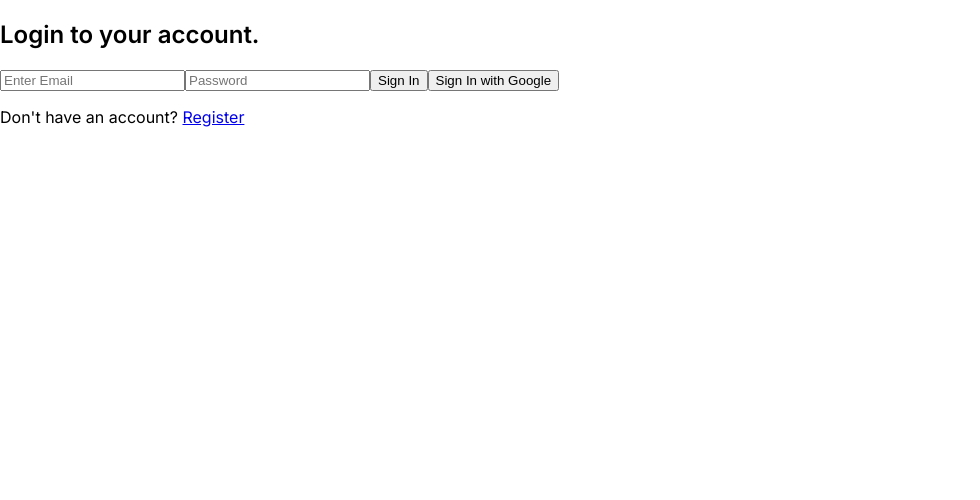
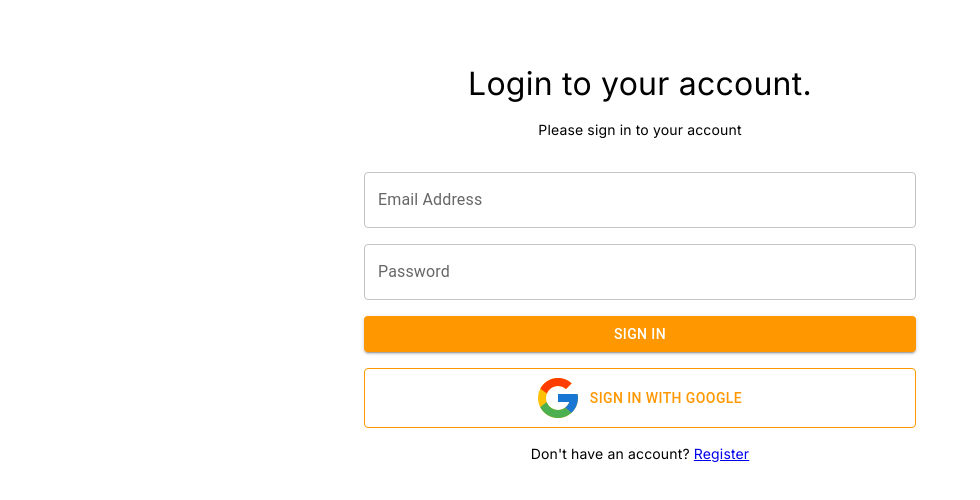
Before and after one commit to MichelleFMB/project-GMT, a React (Create React App) app: page /login in a window 1280 px wide. Shown: the top 500 px of the page, without its empty margins (0-980 px from the left). Built offline with nearby package versions, Linux system fonts and the light colour scheme.

Commit message:
fix - login section

```diff
--- a/src/components/Login/Login.js
+++ b/src/components/Login/Login.js
@@ -3,6 +3,8 @@ import { useDispatch, useSelector } from 'react-redux';
 import { loginWithEmailAction, loginWithGoogleAction } from '../../redux/actions/authAction';
 import { useNavigate } from 'react-router-dom';
 import LoginSuccessPopup from '../LoginPopUp/LoginSuccessPopup';
+import { Box, Button, TextField, Typography, Container, IconButton } from '@mui/material';
+import GoogleIcon from '@mui/icons-material/Google'; // Asegúrate de tener un icono de Google o usa tu propia imagen
 
 const Login = () => {
   const [email, setEmail] = useState('');
@@ -36,10 +38,10 @@ const Login = () => {
   };
 
   return (
-    <div>
+    <Container maxWidth="sm">
       {showPopup && (
-        <div
-          style={{
+        <Box
+          sx={{
             position: 'fixed',
             top: 0,
             left: 0,
@@ -56,28 +58,58 @@ const Login = () => {
             onClose={handleClosePopup}
             onGoToTracking={handleGoToTracking}
           />
-        </div>
+        </Box>
       )}
-      <div style={{ zIndex: 0 }}>
-        <h2>Login to your account.</h2>
-        {error && <p>Firebase: {error}</p>}
-        <input
+      <Box sx={{ zIndex: 0, textAlign: 'center', mt: 8 }}>
+        <Typography variant="h4" component="h2" sx={{ mb: 2, fontSize: '2rem' }}>
+          Login to your account.
+        </Typography>
+        <Typography variant="body2" sx={{ mb: 4, fontSize: '0.875rem' }}>
+          Please sign in to your account
+        </Typography>
+        {error && <Typography color="error">Firebase: {error}</Typography>}
+        <TextField
+          fullWidth
           type="email"
+          label="Email Address"
           placeholder="Enter Email"
+          variant="outlined"
           value={email}
           onChange={(e) => setEmail(e.target.value)}
+          sx={{ mb: 2, fontSize: '0.875rem' }}
         />
-        <input
+        <TextField
+          fullWidth
           type="password"
+          label="Password"
           placeholder="Password"
+          variant="outlined"
           value={password}
           onChange={(e) => setPassword(e.target.value)}
+          sx={{ mb: 2, fontSize: '0.875rem' }}
         />
-        <button onClick={handleLogin}>Sign In</button>
-        <button onClick={handleGoogleLogin}>Sign In with Google</button>
-        <p>Don't have an account? <a href="/register">Register</a></p>
-      </div>
-    </div>
+        <Button
+          fullWidth
+          variant="contained"
+          onClick={handleLogin}
+          sx={{ mb: 2, backgroundColor: '#FF9800', '&:hover': { backgroundColor: '#E68900' } }}
+        >
+          Sign In
+        </Button>
+        <Button
+          fullWidth
+          variant="outlined"
+          startIcon={<img src={`${process.env.PUBLIC_URL}/assets/google_icon.png`} alt="Google Icon" />}
+          onClick={handleGoogleLogin}
+          sx={{ mb: 2, borderColor: '#FF9800', color: '#FF9800', '&:hover': { borderColor: '#E68900', color: '#E68900' } }}
+        >
+          Sign In with Google
+        </Button>
+        <Typography variant="body2">
+          Don't have an account? <a href="/register">Register</a>
+        </Typography>
+      </Box>
+    </Container>
   );
 };
 
```
